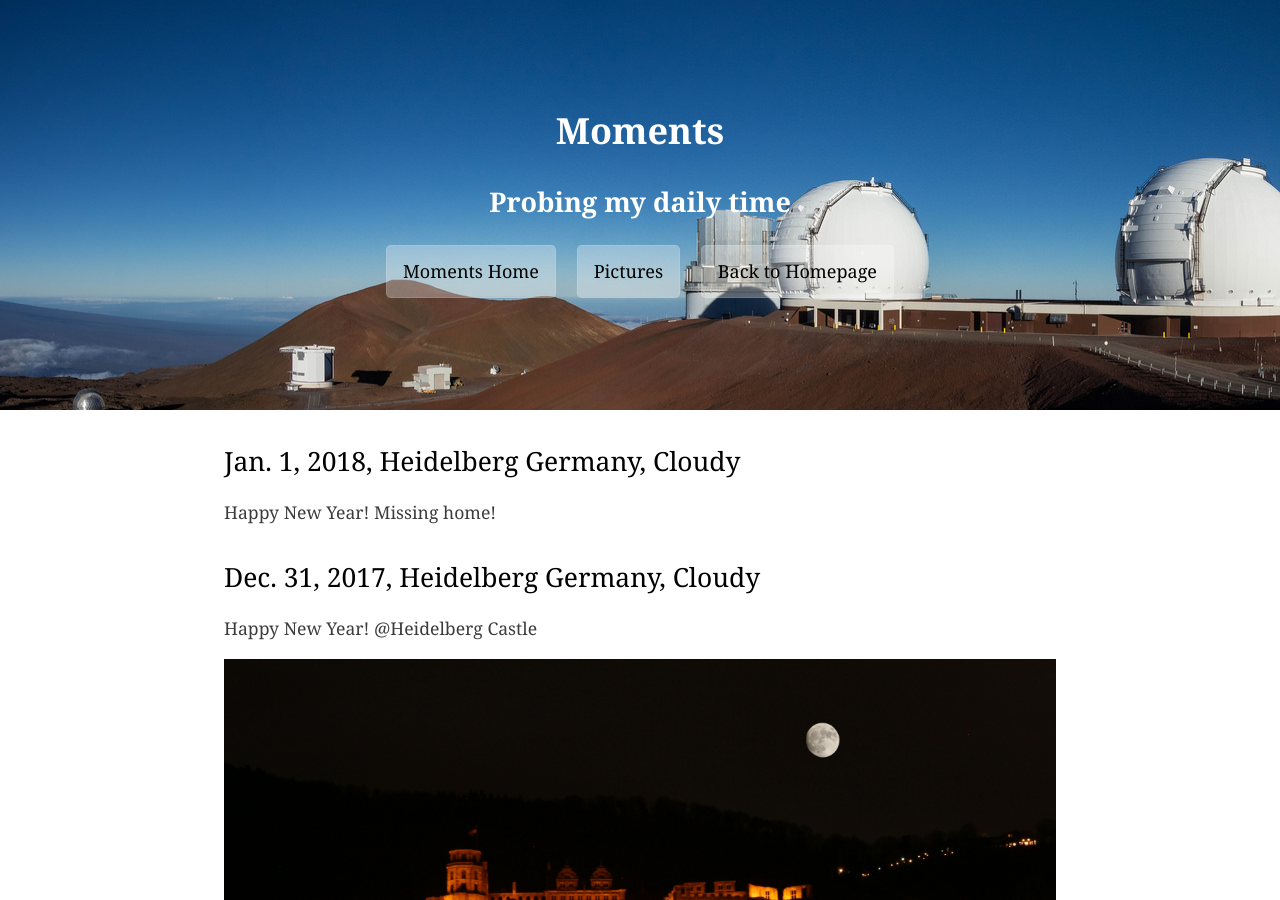
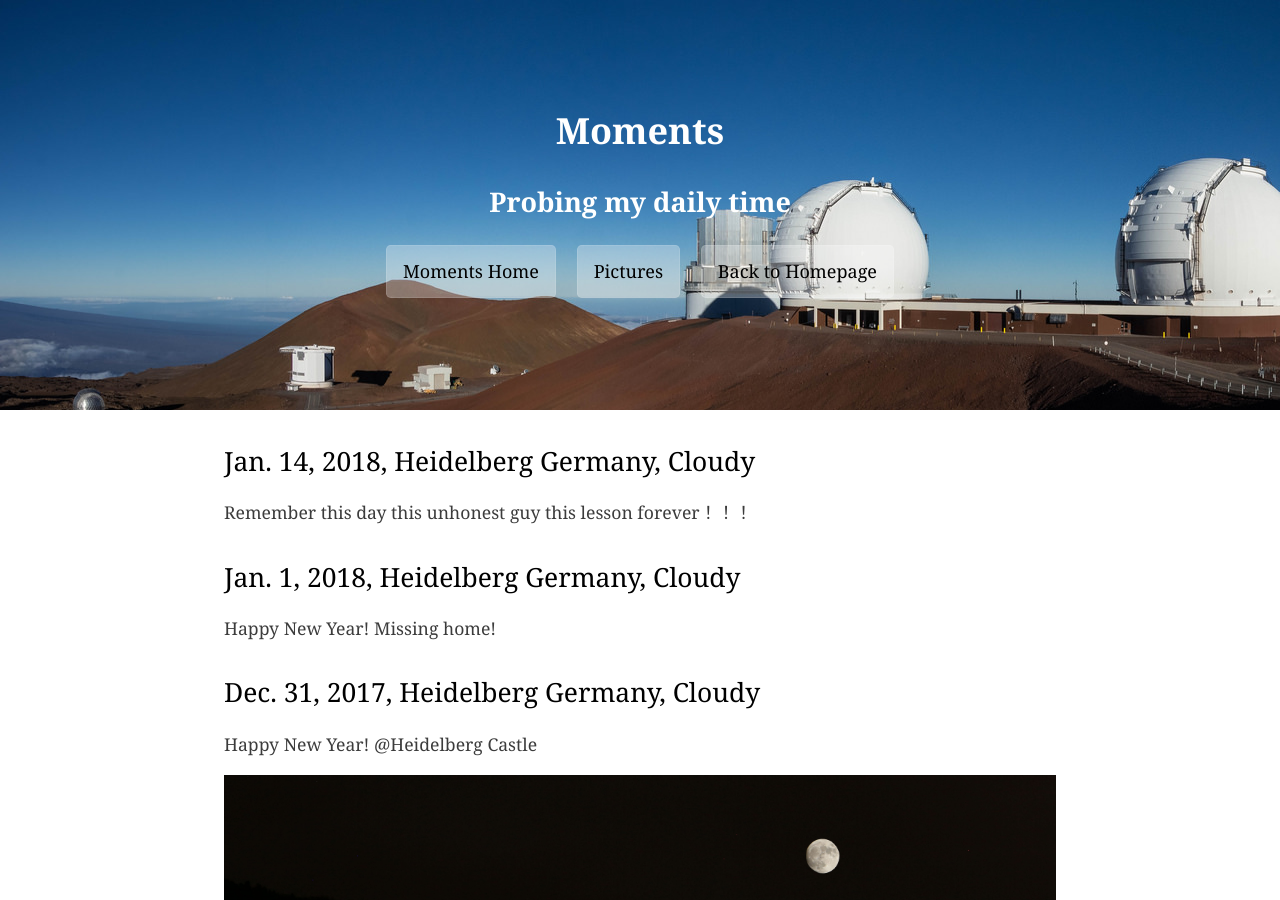
Before and after one commit to zcp521/zcp521.github.io, a Jekyll site: the page built from moments.md, in a window 1280 px wide and 900 px high. Built offline with Jekyll 4.4.1, drawn with Linux system fonts in a browser that asks for light colours.

Commit message:
Update moments.md

```diff
--- a/moments.md
+++ b/moments.md
@@ -4,11 +4,14 @@ title: "Moments"
 tagline: "Probing my daily time"
 ---
 
+## Jan. 14, 2018, Heidelberg Germany, Cloudy
+
+Remember this day this unhonest guy this lesson forever！！！
+
 
 ## Jan. 1, 2018, Heidelberg Germany, Cloudy
 
 Happy New Year! Missing home!
-
 
 
 ## Dec. 31, 2017, Heidelberg Germany, Cloudy
```
